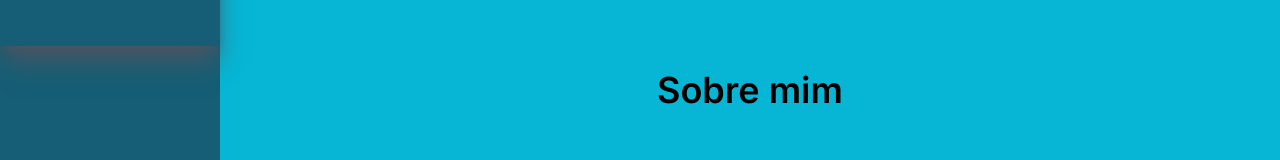
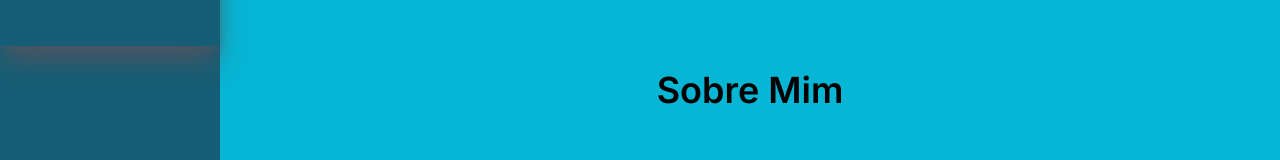
Before and after one commit to esmeraldo17/Portfolio, a Next.js app: page / in a window 1280 px wide. Shown: the part 754-914 px from the top of the page. Built offline with nearby package versions, Linux system fonts and the light colour scheme.

Commit message:
feat: adicionando titulo

```diff
--- a/src/app/Components/About.jsx
+++ b/src/app/Components/About.jsx
@@ -3,7 +3,7 @@ import React from 'react';
 const About = () => {
   return (
     <div id='about' className='ml-[220px] bg-cyan-500 h-[100vh] p-6'>
-      <h1 className='text-4xl font-semibold flex flex-col items-center'>Sobre mim</h1>
+      <h1 className='text-4xl font-semibold flex flex-col items-center'>Sobre Mim</h1>
     </div>
   );
 };
--- a/src/app/layout.js
+++ b/src/app/layout.js
@@ -4,7 +4,7 @@ import { Inter } from 'next/font/google';
 const inter = Inter({ subsets: ['latin'] });
 
 export const metadata = {
-  title: 'Portfolio',
+  title: 'Esmeraldo Alberto Full-Stack Developer',
   description: 'Esmeraldo Alberto Web Portfolio'
 };
 
```
